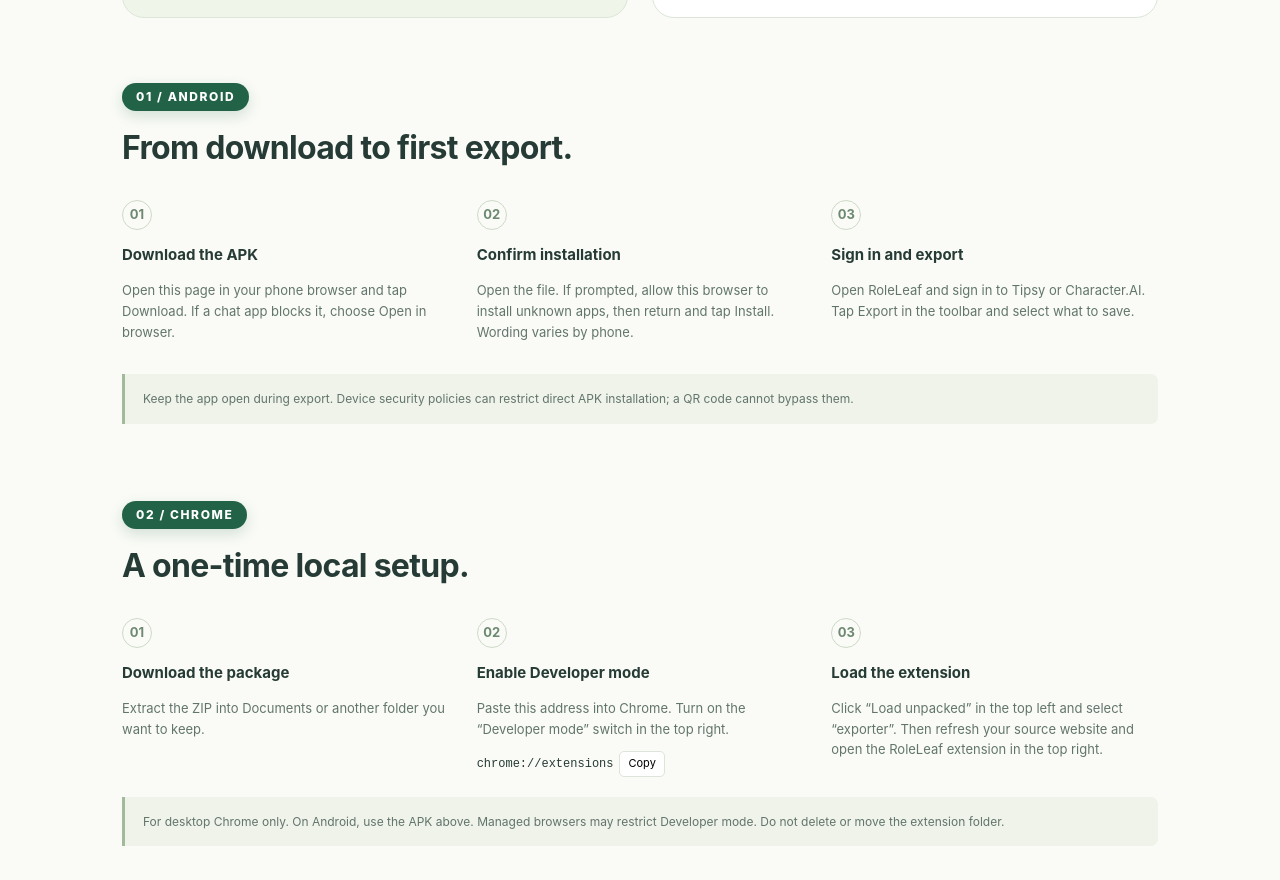
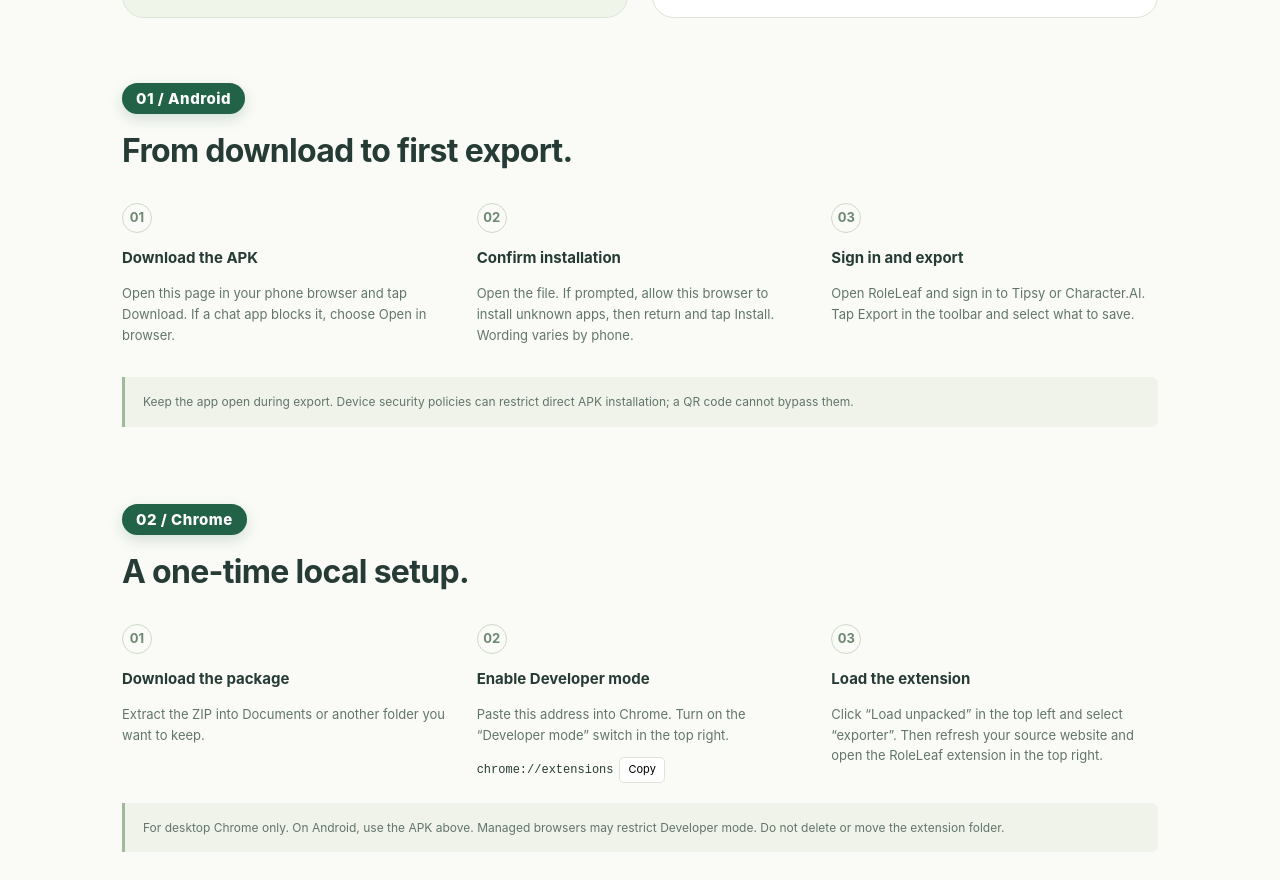
Before and after one commit to quillharbor/roleleaf-demo, a plain HTML site: page docs/index.html in a window 1280 px wide. Shown: the part 1047-1927 px from the top of the page. Drawn offline with Linux system fonts and the light colour scheme.

Commit message:
Use title case for platform labels

```diff
--- a/docs/index.html
+++ b/docs/index.html
@@ -4,7 +4,7 @@
   <meta charset="utf-8"><meta name="viewport" content="width=device-width,initial-scale=1">
   <meta name="description" content="Try RoleLeaf Demo for Android and desktop Chrome. Download directly, with simple installation instructions." data-i18n-content="Try RoleLeaf Demo for Android and desktop Chrome. Download directly, with simple installation instructions.">
   <title data-i18n="RoleLeaf — Try the demo">RoleLeaf — Try the demo</title>
-  <link rel="icon" href="logo.png"><link rel="stylesheet" href="style.css?v=0.5.13-exporter">
+  <link rel="icon" href="logo.png"><link rel="stylesheet" href="style.css?v=0.5.13-platform-labels">
   <script src="i18n.js" defer></script><script src="messages.js?v=0.5.13-exporter" defer></script>
   <script src="release.js?v=0.5.13-exporter" defer></script><script src="app.js" defer></script>
 </head>
@@ -36,13 +36,13 @@
         <a class="text-link" href="#chrome-help" data-i18n="Chrome installation guide →">Chrome installation guide →</a>
       </article>
     </section>
-    <section class="guide" id="android-help"><div class="section-heading"><span class="eyebrow">01 / ANDROID</span><h2 data-i18n="From download to first export.">From download to first export.</h2></div>
+    <section class="guide" id="android-help"><div class="section-heading"><span class="eyebrow">01 / Android</span><h2 data-i18n="From download to first export.">From download to first export.</h2></div>
       <ol class="steps"><li><strong data-i18n="Download the APK">Download the APK</strong><p data-i18n="Open this page in your phone browser and tap Download. If a chat app blocks it, choose Open in browser.">Open this page in your phone browser and tap Download. If a chat app blocks it, choose Open in browser.</p></li>
       <li><strong data-i18n="Confirm installation">Confirm installation</strong><p data-i18n="Open the file. If prompted, allow this browser to install unknown apps, then return and tap Install. Wording varies by phone.">Open the file. If prompted, allow this browser to install unknown apps, then return and tap Install. Wording varies by phone.</p></li>
       <li><strong data-i18n="Sign in and export">Sign in and export</strong><p data-i18n="Open RoleLeaf and sign in to Tipsy or Character.AI. Tap Export in the toolbar and select what to save.">Open RoleLeaf and sign in to Tipsy or Character.AI. Tap Export in the toolbar and select what to save.</p></li></ol>
       <p class="note" data-i18n="Keep the app open during export. Device security policies can restrict direct APK installation; a QR code cannot bypass them.">Keep the app open during export. Device security policies can restrict direct APK installation; a QR code cannot bypass them.</p>
     </section>
-    <section class="guide" id="chrome-help"><div class="section-heading"><span class="eyebrow">02 / CHROME</span><h2 data-i18n="A one-time local setup.">A one-time local setup.</h2></div>
+    <section class="guide" id="chrome-help"><div class="section-heading"><span class="eyebrow">02 / Chrome</span><h2 data-i18n="A one-time local setup.">A one-time local setup.</h2></div>
       <ol class="steps"><li><strong data-i18n="Download the package">Download the package</strong><p data-i18n="Extract the ZIP into Documents or another folder you want to keep.">Extract the ZIP into Documents or another folder you want to keep.</p></li>
       <li><strong data-i18n="Enable Developer mode">Enable Developer mode</strong><p data-i18n="Paste this address into Chrome. Turn on the “Developer mode” switch in the top right.">Paste this address into Chrome. Turn on the “Developer mode” switch in the top right.</p><div class="copy-row"><code>chrome://extensions</code><button id="copy" type="button" data-i18n="Copy">Copy</button></div></li>
       <li><strong data-i18n="Load the extension">Load the extension</strong><p data-i18n="Click “Load unpacked” in the top left and select “exporter”. Then refresh your source website and open the RoleLeaf extension in the top right.">Click “Load unpacked” in the top left and select “exporter”. Then refresh your source website and open the RoleLeaf extension in the top right.</p></li></ol>
--- a/docs/style.css
+++ b/docs/style.css
@@ -9,9 +9,9 @@
   border-radius: 999px;
   background: var(--green);
   color: #fff;
-  font-size: 12px;
+  font-size: 15px;
   font-weight: 800;
-  letter-spacing: 1.6px;
+  letter-spacing: 0.5px;
   line-height: 1;
   box-shadow: 0 5px 14px rgb(34 99 72 / 18%);
 }
@@ -50,5 +50,5 @@
 }
 
 @media (max-width: 700px) {
-  .guide .section-heading .eyebrow { padding: 7px 12px; font-size: 11px; }
+  .guide .section-heading .eyebrow { padding: 8px 13px; font-size: 13px; }
 }
```
